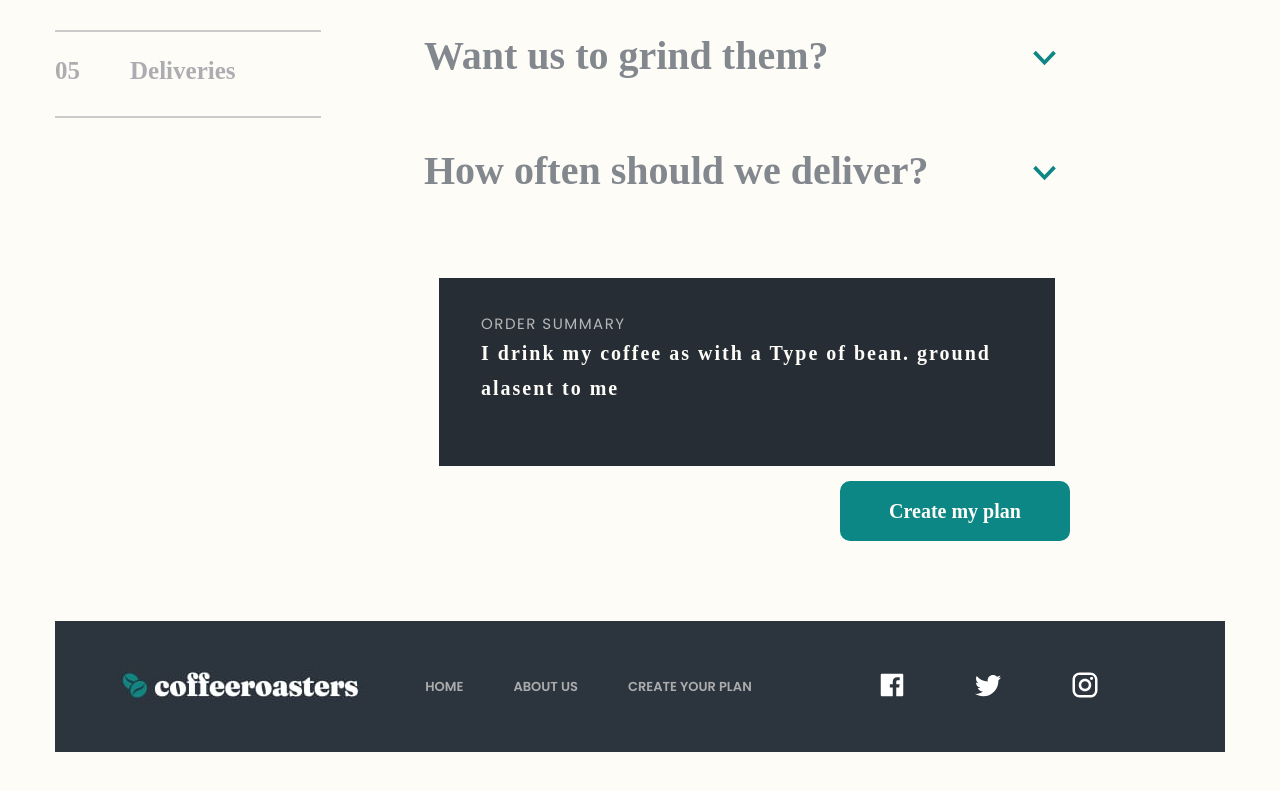
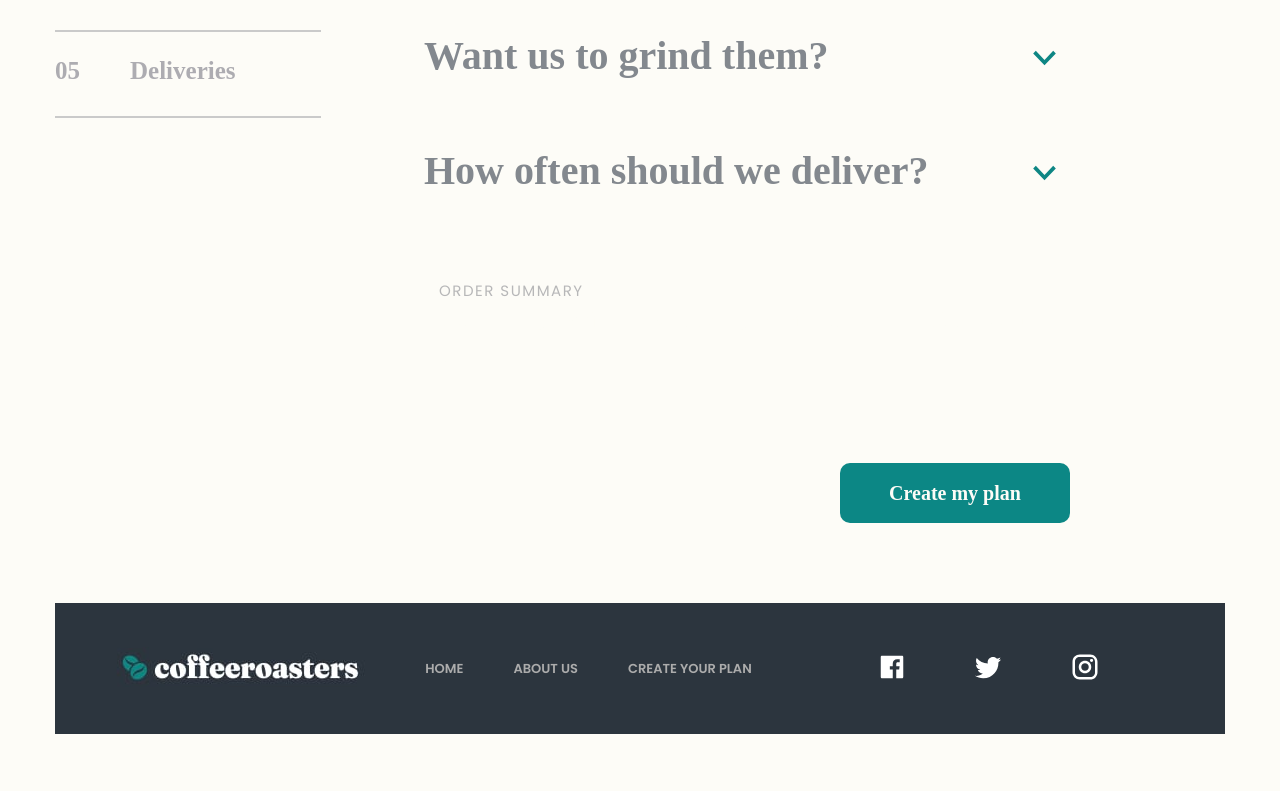
Before and after one commit to gaurav15112/Coffee-Roaster, a Next.js app: page /aboutpage in a window 1280 px wide. Shown: the part 2174-2965 px from the top of the page. Built offline with nearby package versions, Linux system fonts and the light colour scheme.

Commit message:
added margin-bottom

```diff
--- a/src/Components/OrderSummary/OrderSummary.module.scss
+++ b/src/Components/OrderSummary/OrderSummary.module.scss
@@ -1,13 +1,13 @@
 @import "../../styles/Variable";
 
 .ordersummary {
-  background-color: #262d35;
-  padding: 33px 43px 0 42px;
-  margin-bottom: 60px;
-
+  margin-bottom: 25px;
   :global .ordersummary {
-    margin-bottom: 25px;
-
+    &__container {
+      padding: 33px 43px 0 42px;
+      margin-bottom: 60px;
+      background-color: #262d35;
+    }
     &__title {
       color: #b7b7b8;
       font-family: var(--font-poppins);
```
